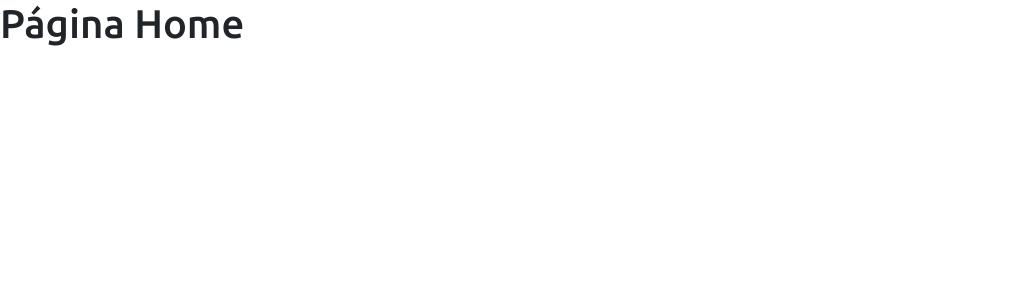
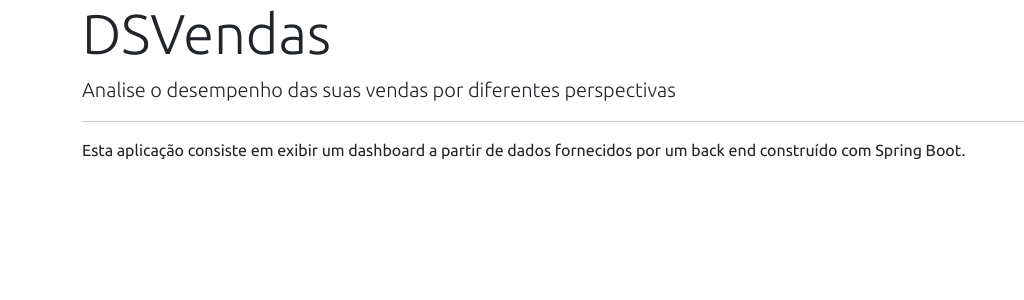
Before and after one commit to maetecto/Projeto-sds3, a React (Create React App) app in the folder frontend/: page / in a window 1280 px wide. Shown: the top 300 px of the page, without its empty margins (0-1024 px from the left). Built offline with nearby package versions, Linux system fonts and the light colour scheme.

Commit message:
teste de problema

```diff
--- a/frontend/src/pages/Home/index.tsx
+++ b/frontend/src/pages/Home/index.tsx
@@ -1,8 +1,14 @@
 const Home = () => {
     return (
-        <div>
-            <h1>Página Home</h1>
+        <div className="container">
+            <div className="jumbotron">
+                <h1 className="display-4">DSVendas</h1>
+                <p className="lead">Analise o desempenho das suas vendas por diferentes perspectivas</p>
+                <hr />
+                <p>Esta aplicação consiste em exibir um dashboard a partir de dados fornecidos por um back end construído com Spring Boot.</p>
+            </div>
         </div>
+
     );
 }
 
```
